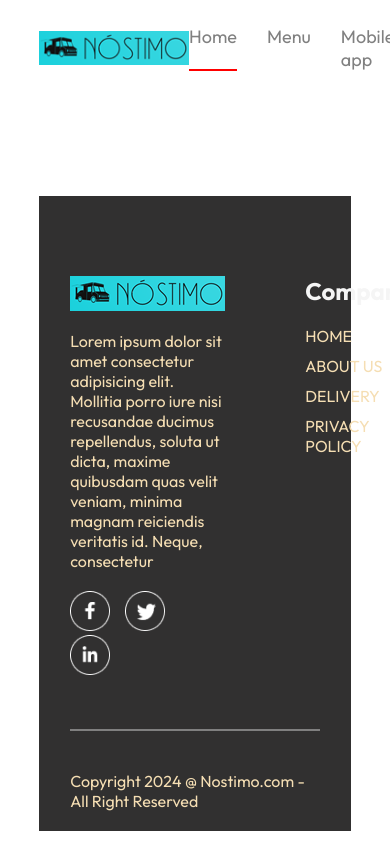
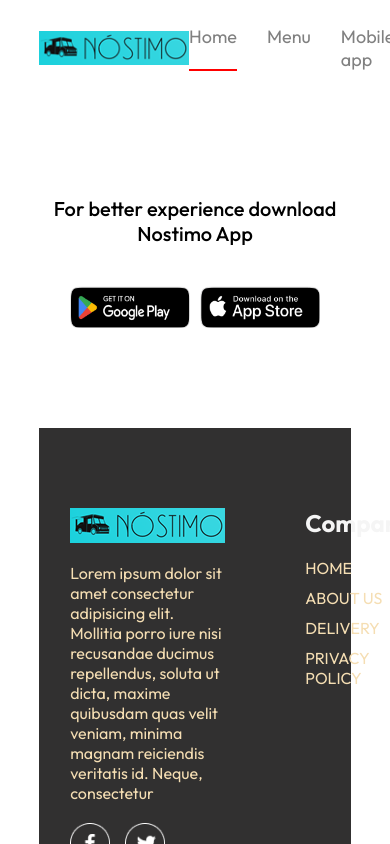
Before and after one commit to Amandeep-Codes/Project1, a React (Create React App) app in the folder food_delivery/: page /order in a window 390 px wide. Shown: the top 844 px of the page. Built offline with nearby package versions, Linux system fonts and the light colour scheme.

Commit message:
added links to download mobile app

```diff
--- a/food_delivery/src/App.jsx
+++ b/food_delivery/src/App.jsx
@@ -5,6 +5,7 @@
 import Cart from "./pages/Cart/Cart";
 import Placeorder from "./pages/Placeorder/Placeorder";
 import Footer from "./components/Footer/Footer";
+import AppDownload from "./components/AppDownload/AppDownload";
 
 function App() {
   return (
@@ -16,6 +17,7 @@
           <Route path="/cart" element={<Cart />} />
           <Route path="/order" element={<Placeorder />} />
         </Routes>
+        <AppDownload />
         <Footer />
       </div>
     </>
--- a/food_delivery/src/components/AppDownload/AppDownload.css
+++ b/food_delivery/src/components/AppDownload/AppDownload.css
@@ -0,0 +1,25 @@
+.app-download{
+      margin:auto auto;
+      margin-top: 100px;
+      font-size: max(3vw,20px);
+      text-align: center;
+      font-weight: 500;
+}
+
+.app-download-platform{
+    display:flex;
+    justify-content: center;
+    gap:max(2vw,10px);
+    margin-top: 40px;
+}
+
+.app-download-platform img{
+    width:max(30vw,120px);
+    max-width: 180px;
+    transition:0.5s;
+    cursor: pointer;
+}
+
+.app-download-platform img:hover{
+    transform: scale(1.05);
+}
--- a/food_delivery/src/components/AppDownload/AppDownload.jsx
+++ b/food_delivery/src/components/AppDownload/AppDownload.jsx
@@ -0,0 +1,18 @@
+import React from 'react'
+import './AppDownload.css'
+import { assets } from '../../assets/assets'
+
+const AppDownload = () => {
+  return (
+    <div className='app-download' id='app-download'>
+        <p> For better experience download <br/> Nostimo App</p>
+        <div className="app-download-platform">
+            <img  src={assets.play_store} alt='playstore icon'/>
+            <img  src={assets.app_store} alt='app-store icon'/>
+        </div>
+
+    </div>
+  )
+}
+
+export default AppDownload
--- a/food_delivery/src/components/Footer/Footer.css
+++ b/food_delivery/src/components/Footer/Footer.css
@@ -21,7 +21,7 @@
     display: flex;
     flex-direction: column;
     gap:20px;
-    align-items: start;
+    align-items: flex-start;
 
 
 }
```
